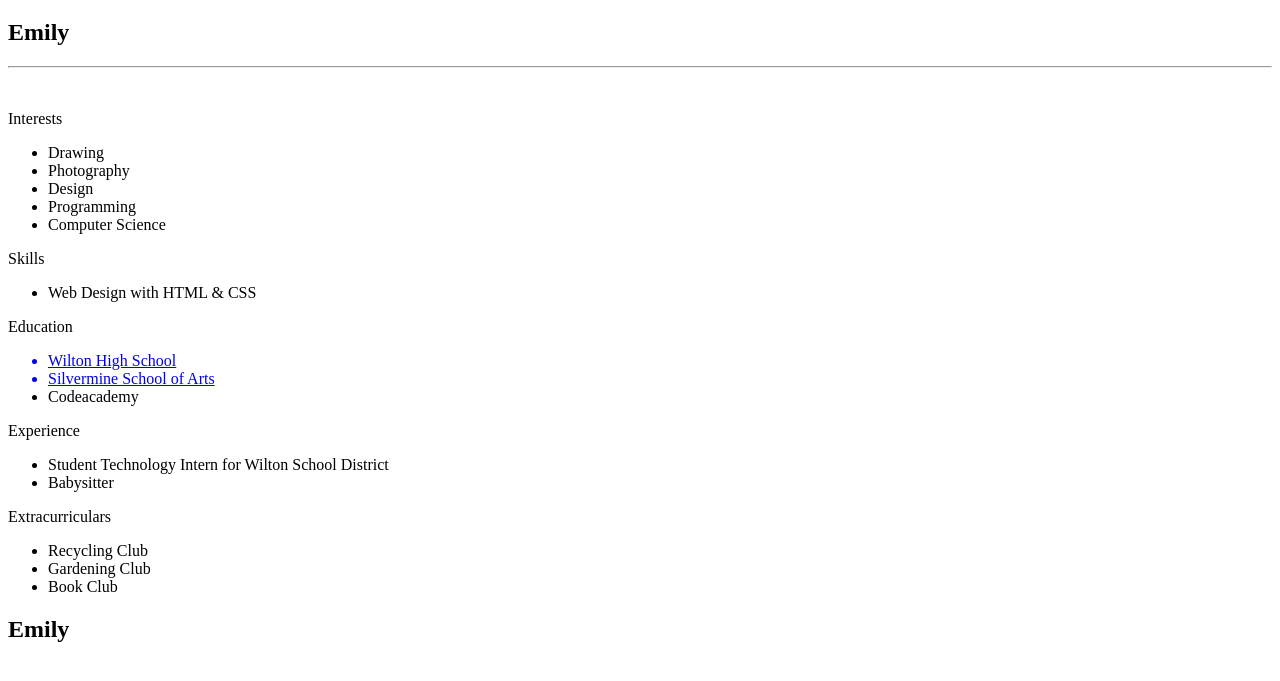
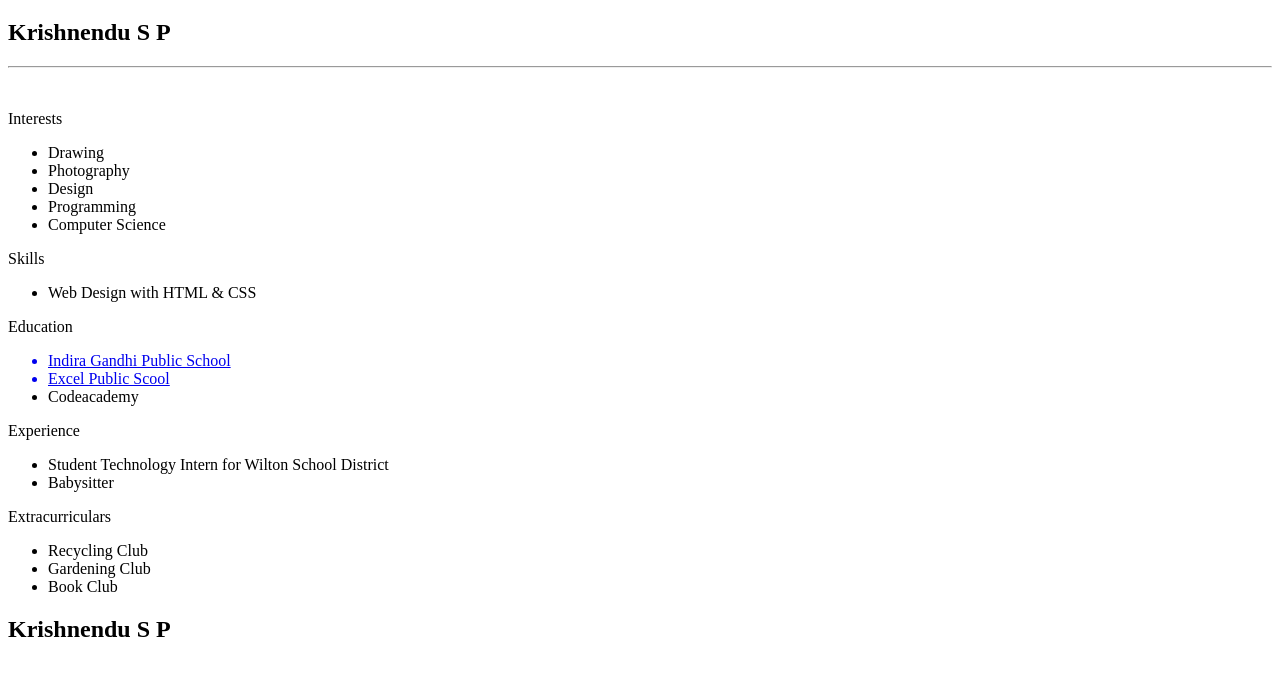
Before and after one commit to kriss-h/index, a plain HTML site: page index.html in a window 1280 px wide. Shown: the part 105-786 px from the top of the page. Drawn offline with Linux system fonts and the light colour scheme.

Commit message:
Update index.html

```diff
--- a/index.html
+++ b/index.html
@@ -3,7 +3,7 @@
 <div class="stuff">
   <br><br>
   <h1>Resume</h1>
-  <h2>Emily</h2>
+  <h2>Krishnendu S P</h2>
   <hr />
   <br>
   <p class="head">Interests</p>
@@ -21,11 +21,11 @@
   <p class="head">Education</p>
   <ul>
     <a href="http://www.wiltonhighschool.org/pages/Wilton_High_School">
-      <li>Wilton High School</li>
+      <li>Indira Gandhi Public School</li>
     </a>
     <!--Link-->
     <a href="https://www.silvermineart.org/">
-      <li>Silvermine School of Arts</li>
+      <li>Excel Public Scool</li>
     </a>
     <li>Codeacademy</li>
   </ul>
@@ -43,4 +43,4 @@
 </div>
 <div class="right"></div>
 <div id="footer">
-  <h2 id="name">Emily</h2></div>
+  <h2 id="name">Krishnendu S P</h2></div>
```
